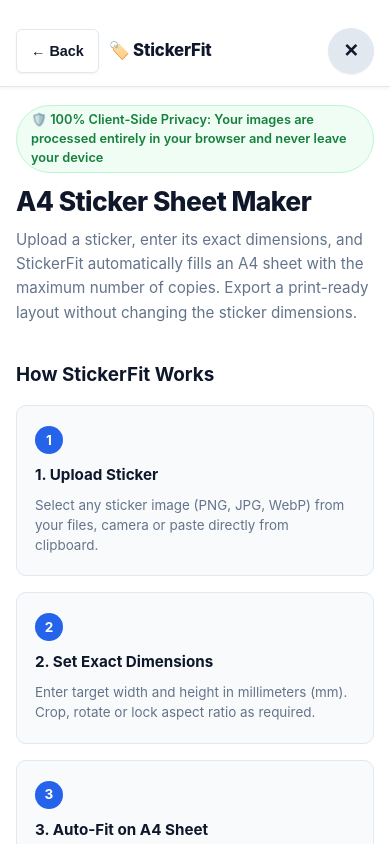
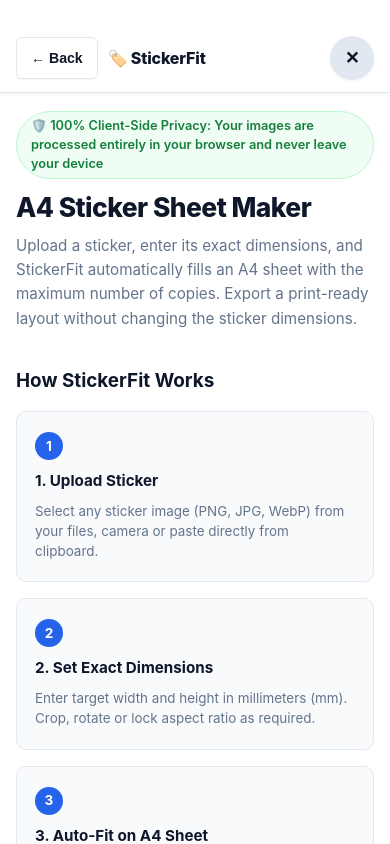
Before and after one commit to sefga/sticker-sheet-a4-generator, a website built with Vite: page index.html in a window 390 px wide. Both pictures are taken after a click on the tab "📖 Guide". Built offline with nearby package versions, Linux system fonts and the light colour scheme; some packages are replaced by stand-ins of ours.

Commit message:
fix(mobile): perfect safe-area-inset top padding (36px+) and strict vertical alignment of modal header

```diff
--- a/src/styles.css
+++ b/src/styles.css
@@ -1390,12 +1390,12 @@ input.input-has-error {
 
   body.tab-active-guide .guide-modal-header,
   .guide-modal-backdrop.open .guide-modal-header {
-    /* Безопасный отступ сверху под чёлку, Dynamic Island и статус-бар iOS/Android */
-    padding-top: calc(max(env(safe-area-inset-top, 0px), 16px) + 12px) !important;
+    /* Безопасный отступ сверху под чёлку, Dynamic Island и статус-бар iOS/Android (минимум 36px) */
+    padding-top: calc(max(env(safe-area-inset-top, 0px), 24px) + 12px) !important;
     padding-bottom: 12px !important;
     padding-left: max(env(safe-area-inset-left, 0px), 16px) !important;
     padding-right: max(env(safe-area-inset-right, 0px), 16px) !important;
-    min-height: calc(56px + max(env(safe-area-inset-top, 0px), 28px)) !important;
+    min-height: calc(54px + max(env(safe-area-inset-top, 0px), 36px)) !important;
     box-sizing: border-box !important;
     background: #ffffff !important;
     border-bottom: 1px solid var(--border) !important;
@@ -1417,22 +1417,44 @@ input.input-has-error {
     min-width: 0 !important;
   }
 
+  body.tab-active-guide .btn-guide-back,
+  .guide-modal-backdrop.open .btn-guide-back {
+    display: inline-flex !important;
+    align-items: center !important;
+    justify-content: center !important;
+    height: 42px !important;
+    min-height: 42px !important;
+    padding: 6px 14px !important;
+    font-size: 0.88rem !important;
+    border-radius: var(--radius-sm) !important;
+    align-self: center !important;
+    margin: 0 !important;
+    flex-shrink: 0 !important;
+  }
+
   body.tab-active-guide .guide-modal-logo,
   .guide-modal-backdrop.open .guide-modal-logo {
     white-space: nowrap !important;
     overflow: hidden !important;
     text-overflow: ellipsis !important;
+    font-size: 1rem !important;
+    align-self: center !important;
   }
 
   body.tab-active-guide .guide-modal-close,
   .guide-modal-backdrop.open .guide-modal-close {
-    width: 46px !important;
-    height: 46px !important;
-    min-width: 46px !important;
-    min-height: 46px !important;
+    width: 44px !important;
+    height: 44px !important;
+    min-width: 44px !important;
+    min-height: 44px !important;
     margin: 0 !important;
     align-self: center !important;
     flex-shrink: 0 !important;
+    border-radius: 50% !important;
+    display: flex !important;
+    align-items: center !important;
+    justify-content: center !important;
+    font-size: 1.1rem !important;
   }
 
   body.tab-active-guide .guide-modal-subtitle,
--- a/src/ui/controls.ts
+++ b/src/ui/controls.ts
@@ -491,6 +491,7 @@ export class UIController {
       guideModalBackdrop?.classList.remove('open');
       guideModalBackdrop?.setAttribute('aria-hidden', 'true');
       document.body.classList.remove('tab-active-guide');
+      document.body.style.overflow = '';
       tabBtnGuide?.classList.remove('active');
 
       if (window.innerWidth <= 1024) {
@@ -505,22 +506,25 @@ export class UIController {
       tabBtnGuide?.classList.remove('active');
 
       if (tab === 'controls') {
+        document.body.style.overflow = '';
         lastActiveTab = 'controls';
         document.body.classList.add('tab-active-controls');
         tabBtnControls?.classList.add('active');
       } else if (tab === 'preview') {
+        document.body.style.overflow = '';
         lastActiveTab = 'preview';
         document.body.classList.add('tab-active-preview');
         tabBtnPreview?.classList.add('active');
         window.scrollTo({ top: 0, behavior: 'smooth' });
       } else if (tab === 'guide') {
+        document.body.style.overflow = 'hidden';
         document.body.classList.add('tab-active-guide');
         tabBtnGuide?.classList.add('active');
         const guideScroll = document.querySelector('.guide-modal-scroll');
         if (guideScroll) {
           guideScroll.scrollTop = 0;
         }
-        window.scrollTo({ top: 0, behavior: 'smooth' });
+        window.scrollTo({ top: 0, behavior: 'instant' });
       }
     };
 
```
